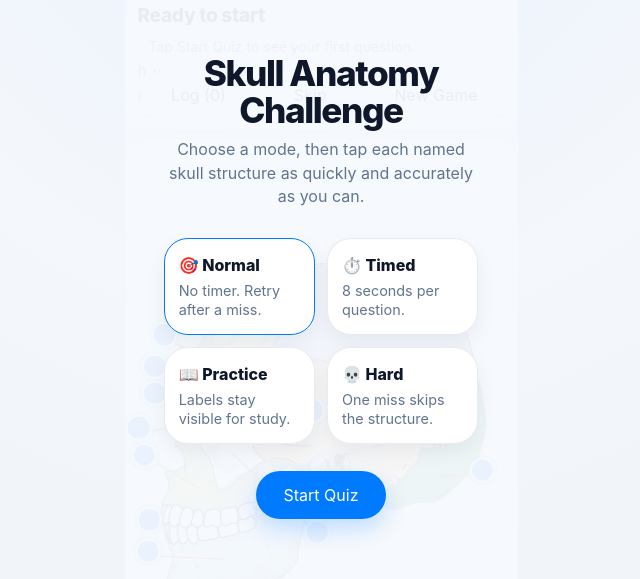
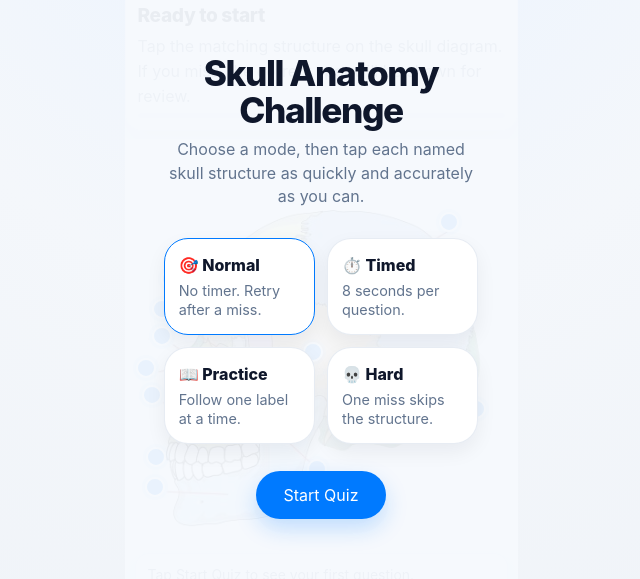
Before and after one commit to shuoxindai-blip/skull-hotspot-game-ts, a React (Vite) app: page / in a window 1280 px wide. Shown: the part 113-692 px from the top of the page, without its empty margins (319-959 px from the left). Built offline with nearby package versions, Linux system fonts and the light colour scheme.

Commit message:
Refine hotspot interactions and practice flow.

```diff
--- a/src/App.tsx
+++ b/src/App.tsx
@@ -36,7 +36,7 @@ function App() {
         <HudBar timerText={gameState.timerText} score={gameState.score} remaining={gameState.remaining} />
 
         <section
-          className="relative z-[2] mx-auto mb-[clamp(58px,7.6svh,64px)] mt-[clamp(66px,9.8svh,82px)] flex min-h-[calc(100%-146px)] w-full flex-col gap-[clamp(6px,1svh,8px)]"
+          className="relative z-[2] mx-auto mb-[clamp(58px,7.6svh,64px)] mt-[clamp(66px,9.8svh,82px)] flex min-h-[calc(100%-clamp(130px,17svh,146px))] w-full flex-col gap-[clamp(6px,1svh,8px)] pb-[clamp(122px,15svh,138px)]"
           aria-label="Skull anatomy labeling game"
         >
           <SkullDiagram game={skullGame} state={gameState} />
--- a/src/components/QuizPanel.tsx
+++ b/src/components/QuizPanel.tsx
@@ -12,7 +12,7 @@ type QuizPanelProps = {
 
 export function QuizPanel({ state, logOpen, onToggleLog }: QuizPanelProps) {
   return (
-    <aside className="relative order-[-1] flex min-h-[clamp(62px,8svh,68px)] flex-col gap-[clamp(4px,0.8svh,5px)] rounded-[18px] border border-slate-200/80 bg-white/95 p-[clamp(10px,1.6svh,12px)] text-slate-900 shadow-[0_12px_30px_rgba(15,23,42,0.10)]">
+    <aside className="order-[-1] flex min-h-[clamp(62px,8svh,68px)] flex-col gap-[clamp(4px,0.8svh,5px)] rounded-[18px] border border-slate-200/80 bg-white/95 p-[clamp(10px,1.6svh,12px)] text-slate-900 shadow-[0_12px_30px_rgba(15,23,42,0.10)]">
       <p className="m-0 text-[0.82rem] font-extrabold uppercase tracking-[0.08em] text-[#007AFF]">Hotspot Click</p>
       <h2 className="m-0 text-[clamp(1.05rem,4.5vw,1.2rem)] font-extrabold leading-[1.35] tracking-[-0.02em]">
         {state.promptText}
@@ -26,7 +26,7 @@ export function QuizPanel({ state, logOpen, onToggleLog }: QuizPanelProps) {
       </div>
       <div
         className={cn(
-          'absolute bottom-[clamp(58px,7.6svh,64px)] left-2.5 z-30 min-h-[clamp(40px,5.2svh,44px)] w-[calc(100%-20px)] rounded-[14px] border p-3 text-sm leading-[1.3] shadow-[0_8px_20px_rgba(15,23,42,0.06)]',
+          'absolute bottom-[clamp(68px,9svh,78px)] left-2.5 z-30 min-h-[clamp(40px,5.2svh,44px)] w-[calc(100%-20px)] rounded-[14px] border p-3 text-sm leading-[1.3] shadow-[0_8px_20px_rgba(15,23,42,0.06)]',
           state.feedbackTone === 'positive' && 'border-[#34C759] bg-[#EAF8EF] text-[#167A35]',
           state.feedbackTone === 'negative' && 'border-[#FF3B30] bg-[#FFF0EF] text-[#B42318]',
           state.feedbackTone === 'default' && 'border-slate-200 bg-white text-slate-500',
--- a/src/components/SkullDiagram.tsx
+++ b/src/components/SkullDiagram.tsx
@@ -9,52 +9,82 @@ type SkullDiagramProps = {
   state: GameState
 }
 
+function getLabelStyle(item: AnatomyGameConfig['items'][number]) {
+  return {
+    left: `${item.hotspot.x}%`,
+    top: `${item.hotspot.y}%`,
+    transform:
+      item.hotspot.x < 28
+        ? 'translate(0, calc(-100% - 5px))'
+        : item.hotspot.x > 72
+          ? 'translate(-100%, calc(-100% - 5px))'
+          : 'translate(-50%, calc(-100% - 5px))',
+  }
+}
+
 export function SkullDiagram({ game, state }: SkullDiagramProps) {
   return (
-    <div className="relative min-h-0 flex-1 overflow-hidden rounded-3xl border border-slate-200/80 bg-white/95 shadow-[0_12px_30px_rgba(15,23,42,0.10)]">
-      <div className="absolute inset-0 grid place-items-center overflow-visible rounded-3xl bg-gradient-to-b from-white to-[#F2F7FD]">
-        <div className="relative flex aspect-[700/550] w-[170%] flex-none translate-y-[-5%] items-center justify-center">
-          <img className="block h-full w-full object-contain" src={game.asset.src} alt={game.asset.alt} draggable={false} />
+    <div className="relative flex min-h-0 flex-col gap-0 bg-transparent p-0">
+      <div className="diagram-stage-exact relative overflow-hidden border border-slate-900/5 bg-white shadow-[inset_0_-1px_0_rgba(15,23,42,0.04)]">
+        <div className="absolute inset-2 flex items-center justify-center">
+          <div className="diagram-inner-exact relative flex aspect-[700/550] max-w-none translate-y-[-5%] items-center justify-center">
+            <img
+              className="block h-full w-full select-none object-contain drop-shadow-[0_10px_18px_rgba(15,23,42,0.12)]"
+              src={game.asset.src}
+              alt={game.asset.alt}
+              draggable={false}
+            />
 
             {game.items.map((item, index) => {
               const status = state.hotspotFeedback[item.id]
               const isActive = state.isPracticeMode && index === state.activeItemIndex
-            const showLabel = state.isPracticeMode || status?.reveal
               return (
                 <button
                   key={item.id}
                   type="button"
                   aria-label={item.label}
                   onClick={() => state.handleHotspotClick(index)}
-                className={cn(
-                  'absolute z-10 grid aspect-square min-w-11 -translate-x-1/2 -translate-y-1/2 place-items-center rounded-full border-0 bg-transparent p-0',
-                  status?.status === 'wrong' && 'animate-[shake_0.36s_ease-in-out]',
-                )}
+                  className="absolute z-[5] aspect-square -translate-x-1/2 -translate-y-1/2 cursor-pointer rounded-full border-2 border-transparent bg-transparent p-0"
                   style={{
                     left: `${item.hotspot.x}%`,
                     top: `${item.hotspot.y}%`,
-                  width: `max(44px, ${item.hotspot.r * 2}%)`,
+                    width: '24px',
                   }}
                 >
                   <span
                     className={cn(
-                    'absolute inset-[31%] rounded-full border-2 border-white bg-[#007AFF] shadow-[0_0_0_3px_rgba(0,122,255,0.14),0_0_14px_rgba(0,122,255,0.26)] transition',
-                    isActive && 'scale-125 shadow-[0_0_0_4px_rgba(0,122,255,0.16),0_0_20px_rgba(0,122,255,0.34)]',
-                    status?.status === 'correct' && 'bg-[#34C759] shadow-[0_0_0_4px_rgba(52,199,89,0.16)]',
-                    status?.status === 'wrong' && 'bg-[#FF3B30] shadow-[0_0_0_4px_rgba(255,59,48,0.16)]',
-                    status?.status === 'missed' && 'bg-[#FF9500] shadow-[0_0_0_4px_rgba(255,149,0,0.16)]',
+                      'absolute inset-0 rounded-full border-2 border-white bg-[#007AFF] opacity-100 shadow-[0_0_0_3px_rgba(0,122,255,0.14),0_0_14px_rgba(0,122,255,0.26)] transition-[opacity,transform] duration-200',
+                      isActive && 'scale-[1.18] shadow-[0_0_0_4px_rgba(0,122,255,0.16),0_0_20px_rgba(0,122,255,0.34)]',
+                      status?.status === 'correct' && 'border-[#34C759] bg-[#EAF8EF]',
+                      status?.status === 'done' &&
+                        'border-white bg-[#34C759] shadow-[0_0_0_3px_rgba(34,197,94,0.24),0_0_18px_rgba(34,197,94,0.55)]',
+                      status?.status === 'wrong' &&
+                        'animate-[dot-shiver_0.26s_ease-in-out_2] border-[#FF3B30] bg-[#FFF0EF] shadow-[0_0_0_3px_rgba(255,59,48,0.16)]',
+                      status?.status === 'missed' && 'border-[#FF9500] bg-[#FFF7E8]',
                     )}
                   />
-                {showLabel && (
-                  <span className="pointer-events-none absolute left-1/2 top-[-12px] z-20 min-w-[88px] -translate-x-1/2 -translate-y-full rounded-[14px] border border-[#34C759] bg-[#EAF8EF] px-2 py-1 text-center text-[0.82rem] font-bold text-[#167A35] shadow-[0_12px_30px_rgba(15,23,42,0.10)]">
+                </button>
+              )
+            })}
+
+            {game.items.map((item, index) => {
+              const status = state.hotspotFeedback[item.id]
+              const showLabel = status?.reveal || (state.isPracticeMode && index === state.activeItemIndex)
+              if (!showLabel) return null
+
+              return (
+                <span
+                  key={`${item.id}-label`}
+                  className="pointer-events-none absolute z-[100] min-w-[88px] rounded-[14px] border border-[#34C759] bg-[#EAF8EF] px-2 py-1 text-center text-[0.82rem] font-bold text-[#167A35] shadow-[0_12px_30px_rgba(15,23,42,0.10)]"
+                  style={getLabelStyle(item)}
+                >
                   {item.label}
                 </span>
-                )}
-              </button>
               )
             })}
           </div>
         </div>
       </div>
+    </div>
   )
 }
--- a/src/data/gameModes.ts
+++ b/src/data/gameModes.ts
@@ -24,7 +24,7 @@ export const gameModes: GameModeConfig[] = [
     id: 'practice',
     icon: '📖',
     name: 'Practice',
-    description: 'Labels stay visible for study.',
+    description: 'Follow one label at a time.',
   },
   {
     id: 'hard',
--- a/src/index.css
+++ b/src/index.css
@@ -30,18 +30,43 @@ button {
   font: inherit;
 }
 
-@keyframes shake {
+.diagram-stage-exact {
+  min-height: clamp(292px, calc(min(852px, 100svh) - 392px), 430px);
+}
+
+.diagram-inner-exact {
+  width: 170%;
+  flex: 0 0 170%;
+}
+
+@media (max-height: 720px) {
+  .diagram-inner-exact {
+    width: 158%;
+    flex-basis: 158%;
+  }
+}
+
+@media (max-height: 640px) {
+  .diagram-inner-exact {
+    width: 145%;
+    flex-basis: 145%;
+  }
+}
+
+@keyframes dot-shiver {
   0%,
   100% {
-    transform: translate(-50%, -50%) translateX(0);
+    transform: scale(1);
+    filter: brightness(1);
   }
-  20%,
-  60% {
-    transform: translate(-50%, -50%) translateX(-8px);
+  25%,
+  75% {
+    transform: scale(0.94);
+    filter: brightness(0.96);
   }
-  40%,
-  80% {
-    transform: translate(-50%, -50%) translateX(8px);
+  50% {
+    transform: scale(1.06);
+    filter: brightness(1.04);
   }
 }
 
```
Also changed, not shown: src/hooks/useHotspotGame.ts (+30 -14 lines). Lines whose indentation alone changed are shown as unchanged.
